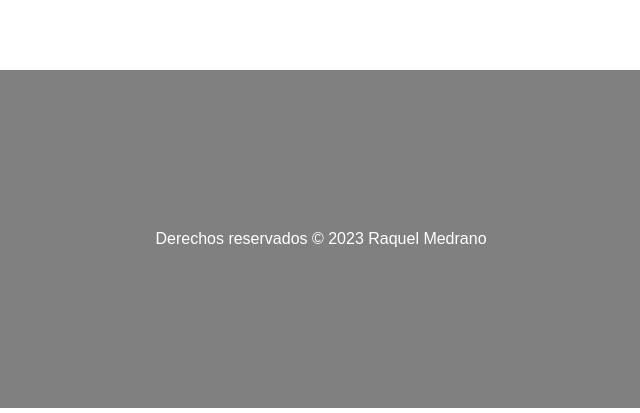
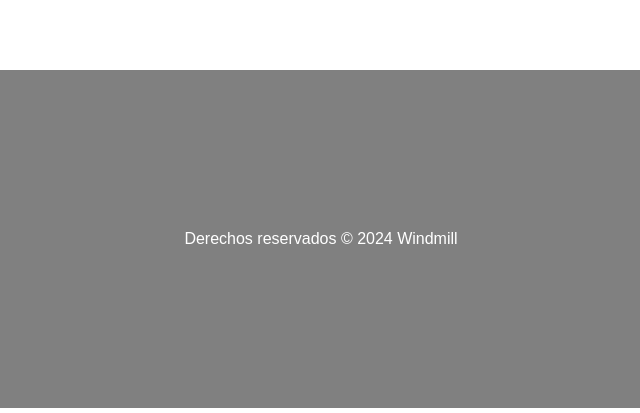
Before and after one commit to EntropyZER0/KP-Wiki, a plain HTML site: page contact.html in a window 1280 px wide. Shown: the part 979-1392 px from the top of the page, 319-959 px from the left. Drawn offline with Linux system fonts and the light colour scheme.

Commit message:
Update contact.html

```diff
--- a/contact.html
+++ b/contact.html
@@ -7,7 +7,7 @@
  <!--Encabezado, el valor atributo id invoca a una funcion del archivo style.css para dar el formato del menu-->
 <header id="mi-encabezado"></header>
 
-<title>CURSO HTML</title>
+<title>KP-WIKI</title>
  <!--create a navigation bar-->
  <!--Creacion del menú utilizando nav-->
 <nav>
@@ -45,7 +45,7 @@
 
     <!--Pie de pagina-->
     <!--el atributo Class="footer" invoca a una funcion del archivo style.css para dar el formato del pie de pagina-->
-    <div class="footer">Derechos reservados © 2023 Raquel Medrano</div>
+    <div class="footer">Derechos reservados © 2024 Windmill</div>
 
     <!--Invoca al archivo script.js que contiene la funcion que controla el comportamiento del menu-->
     <script src="script.js"></script>
```
